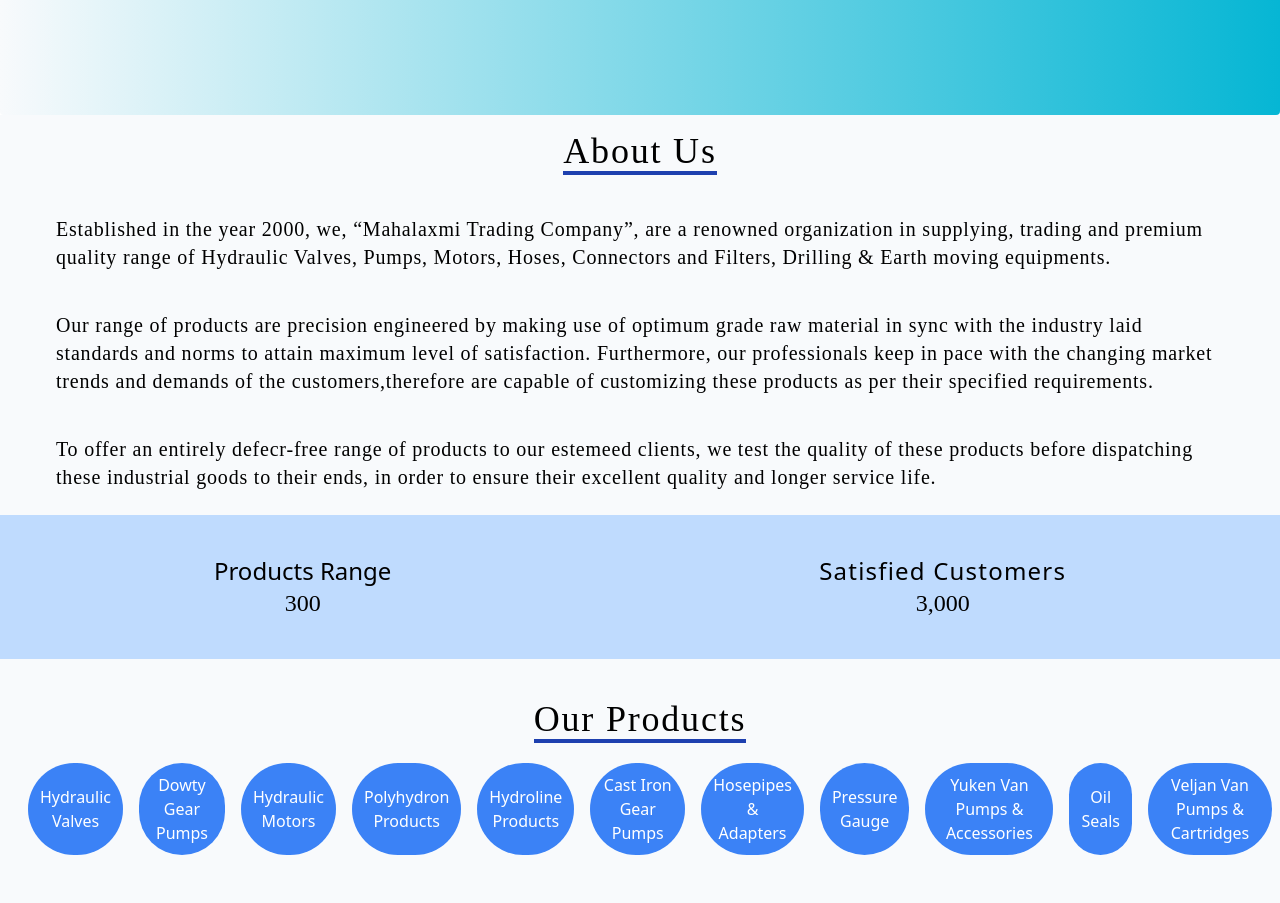
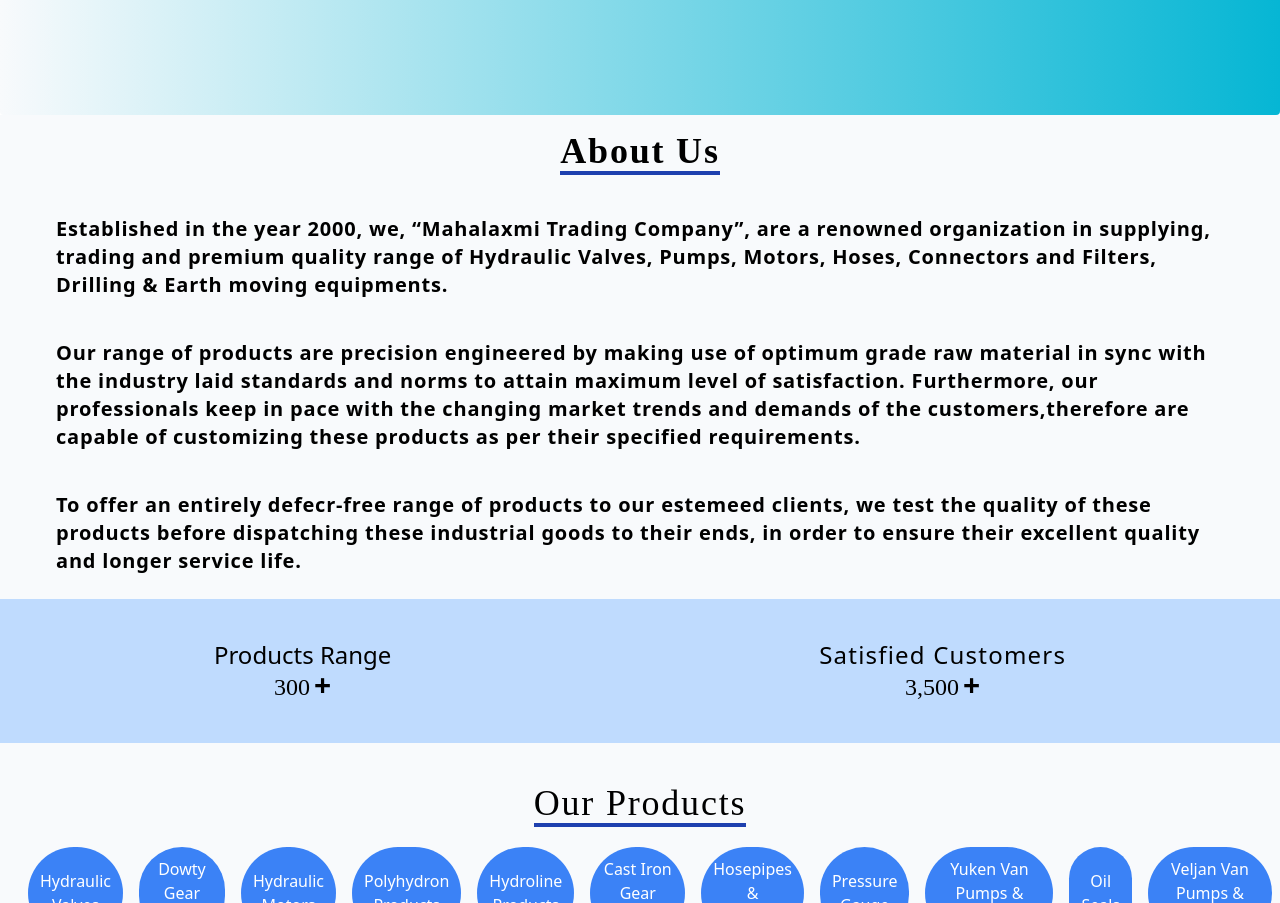
Before and after one commit to akshat-25/mtc, a React (Create React App) app: page / in a window 1280 px wide. Shown: the part 765-1668 px from the top of the page. Built offline with nearby package versions, Linux system fonts and the light colour scheme; a web font is replaced by a local one.

Commit message:
website completed

```diff
--- a/src/components/About.js
+++ b/src/components/About.js
@@ -1,10 +1,7 @@
 import React from "react";
 function About() {
   return (
-    <div
-      name="about"
-      className="w-full bg-slate-50 font-display tracking-wider"
-    >
+    <div name="about" className="w-full bg-slate-50 font-bold tracking-wider">
       <div className="max-w-screen lg:px-14 px-8 flex flex-col justify-center items-center">
         <div className="pb-2 my-4">
           <p className="text-4xl inline border-b-4 border-blue-800 font-display tracking-wider">
--- a/src/components/Customer.js
+++ b/src/components/Customer.js
@@ -3,25 +3,32 @@
 function Customer() {
   return (
     <>
-      <div className="bg-blue-200 py-10 ">
+      <div className="bg-blue-200 py-10">
         <div className="flex lg:flex-row justify-around flex-col">
           <div className="">
             <h2 className=" text-2xl flex justify-center">Products Range</h2>
+            <div className="flex flex-row justify-center">
               <CountUp
                 className="text-2xl font-display flex justify-center"
                 end={300}
                 duration={5}
               />
+              <h1 className="ml-1 -mt-1 text-3xl font-semibold">+</h1>
+            </div>
           </div>
           <div>
-            <h2 className="text-2xl tracking-wider flex justify-center">
+            <h2 className="text-2xl tracking-wider flex justify-center bg">
               Satisfied Customers
             </h2>
+            <div className="flex flex-row justify-center">
               <CountUp
-              className="text-2xl  font-display flex justify-center"
-              end={3000}
+                className="text-2xl font-display flex justify-center"
+                end={3500}
                 duration={5}
               />
+              <h1 className="ml-1 -mt-1 text-3xl font-semibold">+</h1>
+            </div>
+            {/* <h1 className="text-4xl">+</h1> */}
           </div>
         </div>
       </div>
```
Lines whose indentation alone changed are shown as unchanged.
